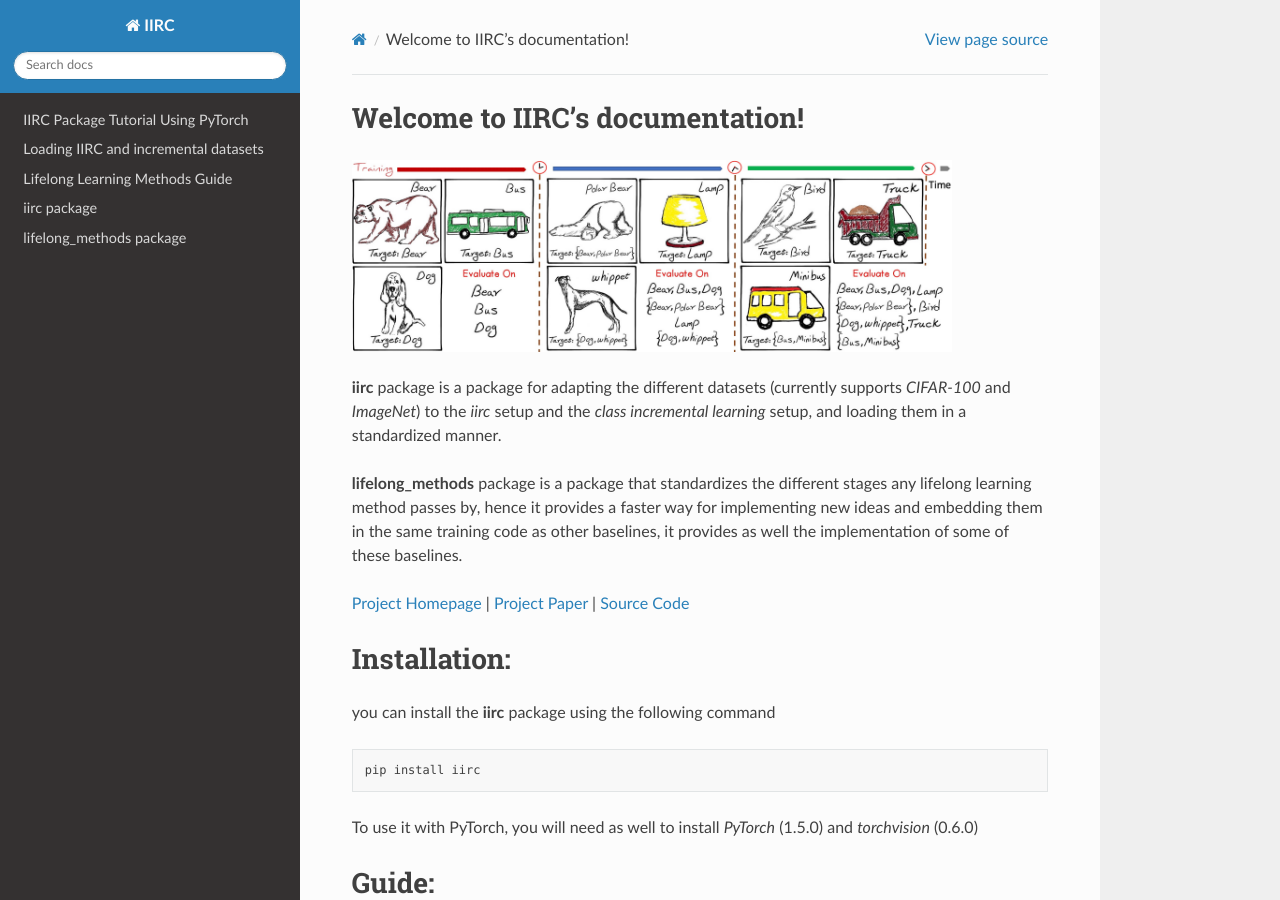
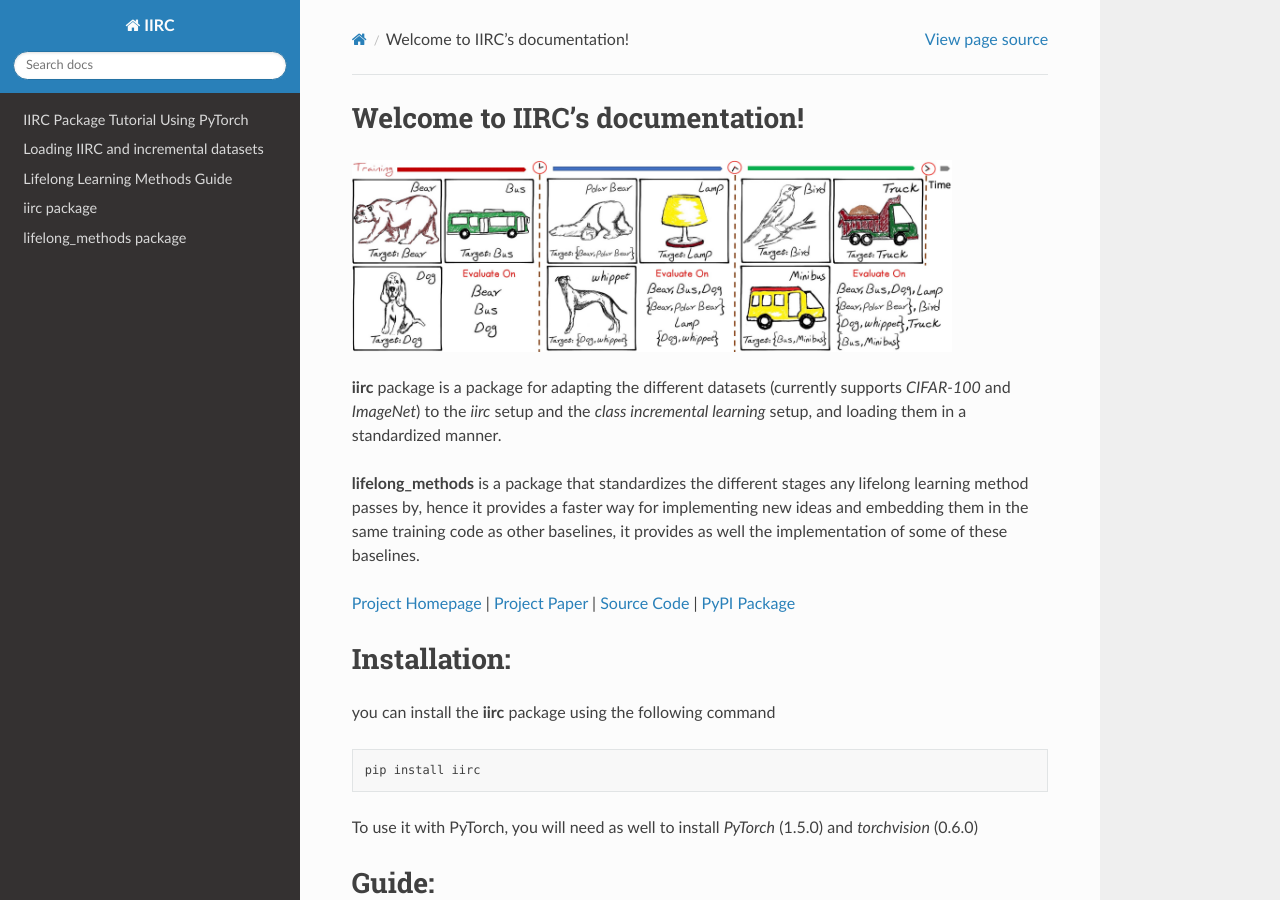
Before and after one commit to chandar-lab/IIRC, a Sphinx documentation site: the page built from docs/source/index.rst, in a window 1280 px wide and 900 px high. Built offline with Sphinx 7.4.7 and the Read the Docs theme 2.0.0, drawn with Linux system fonts in a browser that asks for light colours.

Commit message:
minor change

```diff
--- a/docs/source/index.rst
+++ b/docs/source/index.rst
@@ -12,12 +12,12 @@ Welcome to IIRC's documentation!
 **iirc** package is a package for adapting the different datasets (currently supports *CIFAR-100* and *ImageNet*) to
 the *iirc* setup and the *class incremental learning* setup, and loading them in a standardized manner.
 
-**lifelong_methods** package is a package that standardizes the different stages any lifelong learning method passes by,
+**lifelong_methods** is a package that standardizes the different stages any lifelong learning method passes by,
 hence it provides a faster way for implementing new ideas and embedding them in the same training code as other
 baselines, it provides as well the implementation of some of these baselines.
 
 `Project Homepage <https://chandar-lab.github.io/IIRC/>`__ | `Project Paper <https://arxiv.org/abs/2012.12477>`__ |
-`Source Code <https://github.com/chandar-lab/IIRC>`__
+`Source Code <https://github.com/chandar-lab/IIRC>`__ | `PyPI Package <https://pypi.org/project/iirc/>`__
 
 .. toctree::
    :maxdepth: 1
```
Also changed, not shown: README.md (+4 -3 lines), 2 other files.
